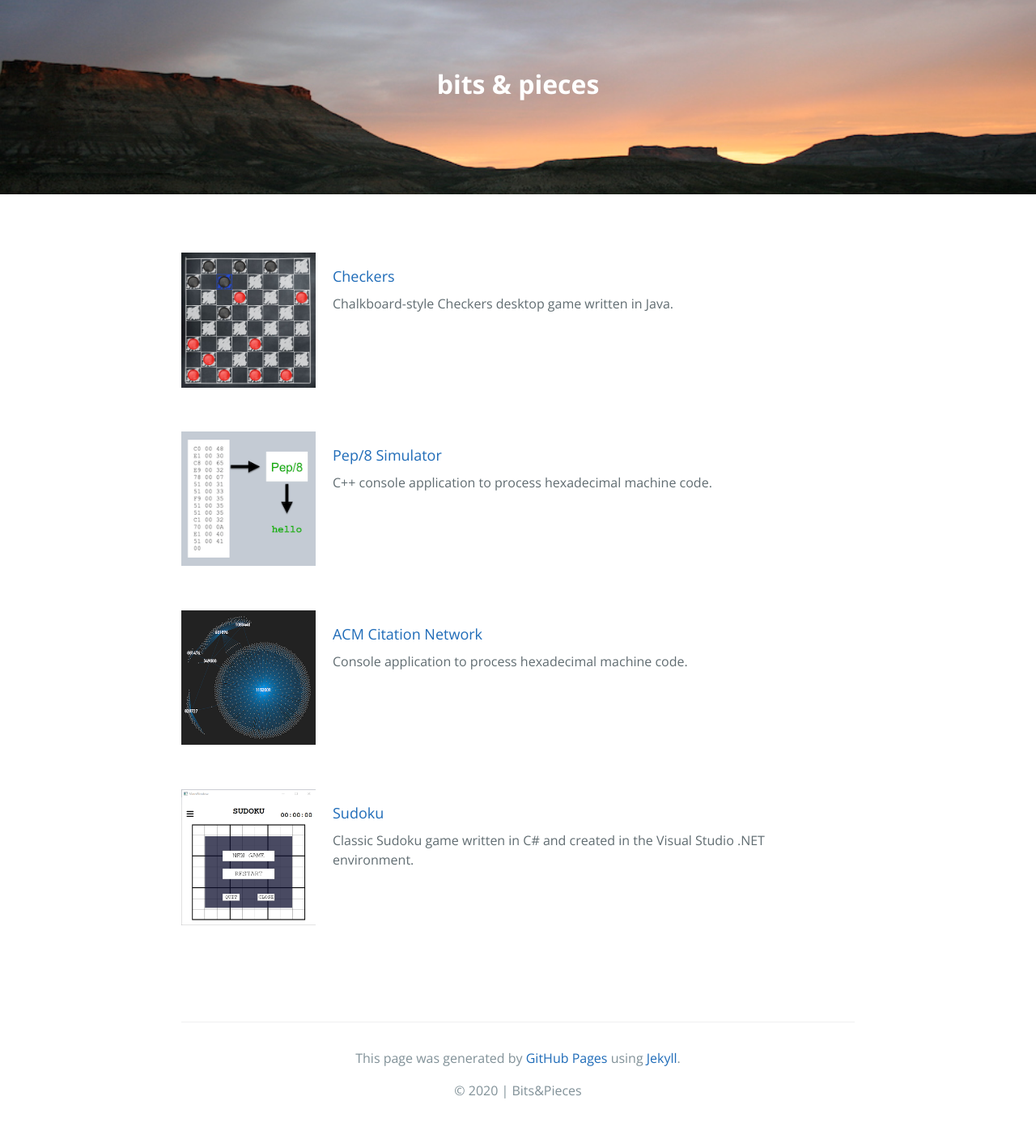
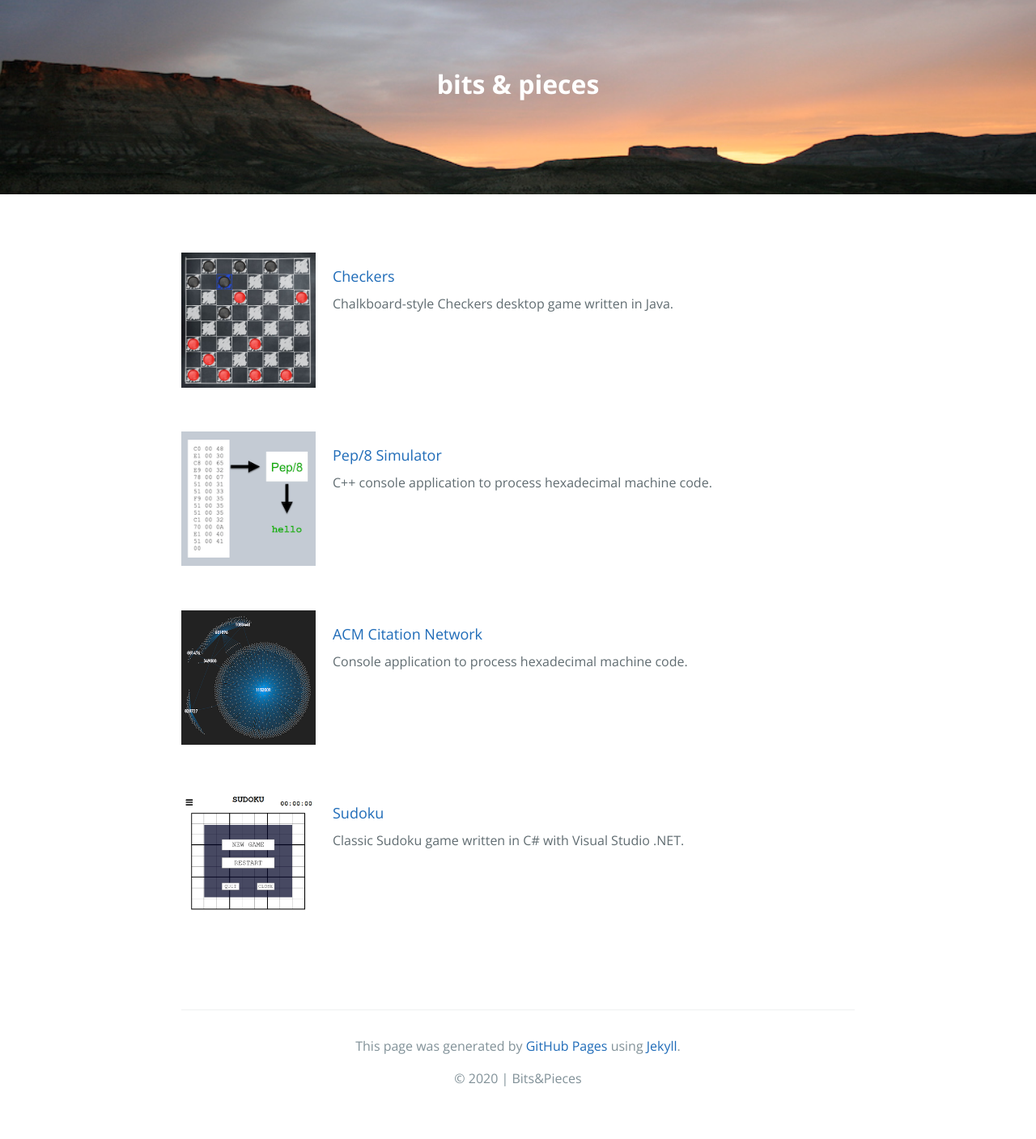
Before and after one commit to gdpeters/gdpeters.github.io, a Jekyll site: the page built from README.md, in a window 1280 px wide. Shown: the whole page at 81% size. Built offline with Jekyll 4.4.1, drawn with Linux system fonts in a browser that asks for light colours; our own code applies the rules of GitHub Pages for plain Markdown files; the repository's description, which GitHub fills in, is left out.

Commit message:
added sudoku

```diff
--- a/_layouts/default.html
+++ b/_layouts/default.html
@@ -86,7 +86,7 @@
               <a target="_blank" href="https://github.com/gdpeters/Sudoku">Sudoku</a>
             </div>
             <div class="card-text">
-              Classic Sudoku game written in C# and created in the Visual Studio .NET environment.
+              Classic Sudoku game written in C# with Visual Studio .NET.
             </div>
           </div>
         </div>
```
Also changed, not shown: images/sudoku.png.
